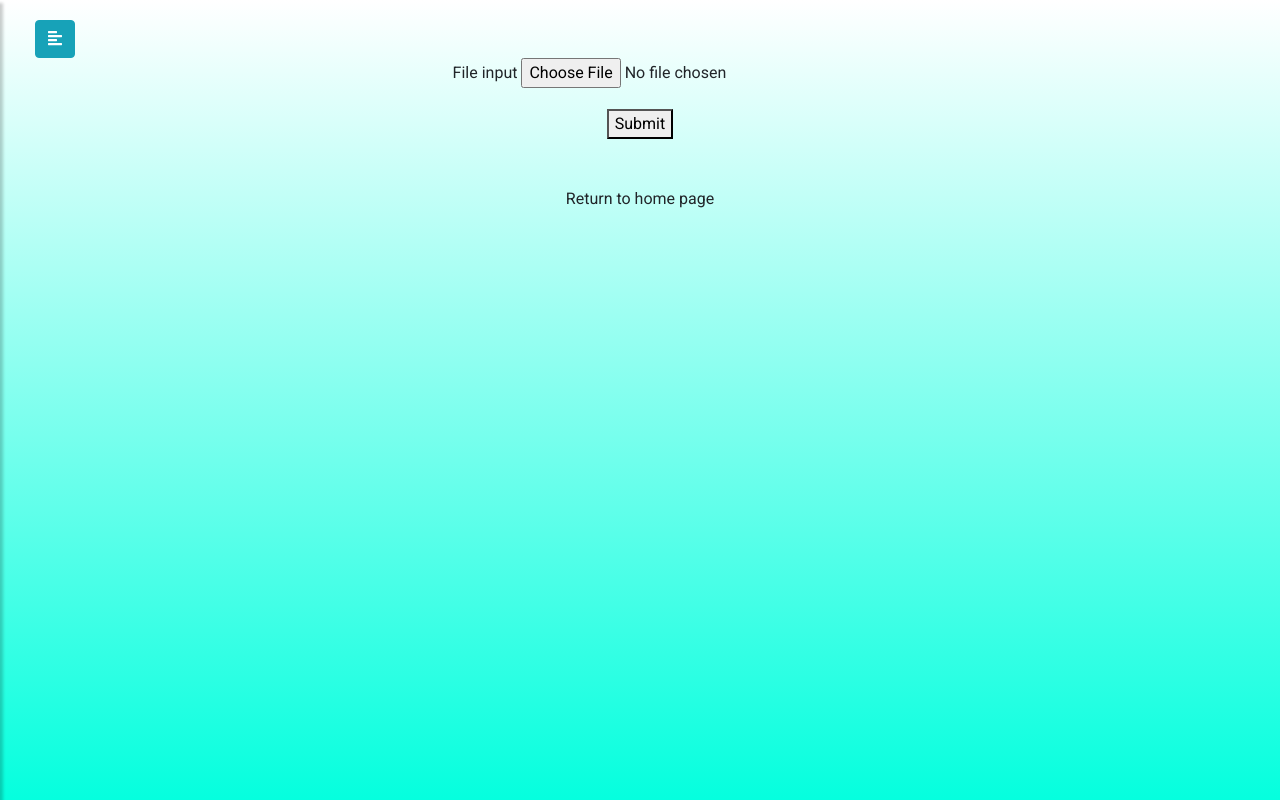
After one commit to kpalod/KnoxVault, a Flask app: template templates/upload.html in a window 1280 px wide. The commit adds this page. Run offline with Flask 2, Linux system fonts and the light colour scheme; the template is opened without the code that fills it, so the values that code supplies are empty; some libraries are stand-ins or nearby versions; grey boxes are pictures that could not be loaded.

Commit message:
Added file upload and view

```diff
--- a/application.py
+++ b/application.py
@@ -1,19 +1,22 @@
+from distutils import filelist
 import os
 import re
 import io
+from auxiliary import *
 from unicodedata import name
 import zlib
 from werkzeug.utils import secure_filename
 from flask import Response
 from cs50 import SQL
 from flask_sqlalchemy import SQLAlchemy
-from flask import Flask, flash, jsonify, redirect, render_template, request, session ,url_for
+from flask import Flask, flash, jsonify, redirect, render_template, request, session ,url_for,send_file
 from flask_session import Session
 from tempfile import mkdtemp
 from werkzeug.exceptions import default_exceptions, HTTPException, InternalServerError
 from werkzeug.security import check_password_hash, generate_password_hash
 from datetime import datetime
 import face_recognition
+from io import BytesIO
 from PIL import Image
 from base64 import b64encode, b64decode
 import re
@@ -41,15 +44,15 @@ class FileTable(db.Model):
     __tablename__ = 'USER_FILES'
     id = db.Column(db.Integer, primary_key=True)
     name = db.Column(db.String(100))
-    tag = db.Column(db.String(100))
     file = db.Column(db.LargeBinary)
     user_id = db.Column(db.Integer, db.ForeignKey('user.id'), nullable=False)
 
 
-    def __init__(self, name, tag, file):
+    def __init__(self, name, file,user_id):
         self.name = name
-        self.tag = tag
+        # self.tag = tag
         self.file = file
+        self.user_id=user_id
 
 
     def __repr__(self):
@@ -79,13 +82,13 @@ Session(app)
 @login_required
 def home():
 
-
     return redirect("/home")
 
 @app.route("/home")
 @login_required
 def index():
-    return render_template("index.html")
+    files = FileTable.query.filter_by(user_id=session["user_id"]).all()
+    return render_template("index.html",files=files)
 
 
 @app.route("/login", methods=["GET", "POST"])
@@ -116,8 +119,7 @@ def login():
 
         # Remember which user has logged in
         session["user_id"] = user.id
-
-        session['user'] = user.username
+        session['user_name'] = user.username
 
         return redirect("/")
 
@@ -277,6 +279,28 @@ def facesetup():
     else:
         return render_template("face.html")
 
+@app.route("/upload",methods=["GET","POST"])
+@login_required
+def upload():
+    if request.method == "POST":
+        file = request.files['inputFile']
+        data = file.read()
+        newFile = FileTable(name=file.filename, file=data,user_id=session["user_id"])
+        db.session.add(newFile)
+        db.session.commit()
+        return render_template("upload.html",message=1)
+    else:
+        return render_template("upload.html")
+
+@app.route('/retrieve/<id>')
+def retrieve(id):
+    file = FileTable.query.filter_by(id=id).first()
+
+    if not file:
+        return render_template('error.html')
+
+    return send_file(BytesIO(file.file), attachment_filename=f'{file.name}')
+
 def errorhandler(e):
     """Handle error"""
     if not isinstance(e, HTTPException):
--- a/templates/layout.html
+++ b/templates/layout.html
@@ -84,7 +84,8 @@
     <script src="https://stackpath.bootstrapcdn.com/bootstrap/4.1.0/js/bootstrap.min.js" integrity="sha384-uefMccjFJAIv6A+rW+L4AHf99KvxDjWSu1z9VI8SKNVmz4sk7buKt/6v9KI65qnm" crossorigin="anonymous"></script>
     <!-- jQuery Custom Scroller CDN -->
     <script src="https://cdnjs.cloudflare.com/ajax/libs/malihu-custom-scrollbar-plugin/3.1.5/jquery.mCustomScrollbar.concat.min.js"></script>
-
+    <script src="https://code.jquery.com/jquery-3.5.1.slim.min.js" integrity="sha384-DfXdz2htPH0lsSSs5nCTpuj/zy4C+OGpamoFVy38MVBnE+IbbVYUew+OrCXaRkfj" crossorigin="anonymous"></script>
+    <script src="https://cdn.jsdelivr.net/npm/bootstrap@4.5.3/dist/js/bootstrap.bundle.min.js" integrity="sha384-ho+j7jyWK8fNQe+A12Hb8AhRq26LrZ/JpcUGGOn+Y7RsweNrtN/tE3MoK7ZeZDyx" crossorigin="anonymous"></script>
     <script type="text/javascript">
         $(document).ready(function () {
             $("#sidebar").mCustomScrollbar({
--- a/templates/login.html
+++ b/templates/login.html
@@ -64,7 +64,8 @@
  {% endif %}
  <br>
 Or<br>
-<a href="/facereg">Face Password</a><br>
+<a href="/facereg"><strong>Face Password</strong> </a><br>
+<br>
   <button class="btn btn-success" type="submit"  id ="hoverinbtn" style="border-radius:50px;width:200px">Log In</button>
 </form>
 <br>
--- /dev/null
+++ b/templates/upload.html
@@ -0,0 +1,30 @@
+{% extends "layout.html" %}
+{% block title %}
+    Upload File
+{% endblock %}
+{% block main %}
+<form method="POST" action="/upload" enctype="multipart/form-data">
+    <div class="form-group">
+        <label for="inputFile">File input</label>
+        <input type="file" name="inputFile">
+    </div>
+    <button type="submit">Submit</button>
+
+</form>
+<br>
+
+    {% if (message == 1 ) %}
+        <center>
+            <header  style="color:white;box-shadow: 5px 7px 15px black;border: 2px solid red;border-radius: 50px;background-color: red;width:300px ">
+
+                File Uploaded Successfully.
+
+            </header>
+        </center>
+
+
+    {% endif %}
+
+<br>
+<a href="/home">Return to home page</a>
+{% endblock %}
```
Also changed, not shown: auxiliary.py (added, +32 -0 lines), templates/index.html (+18 -0 lines), models.py (deleted), site.db (added).
